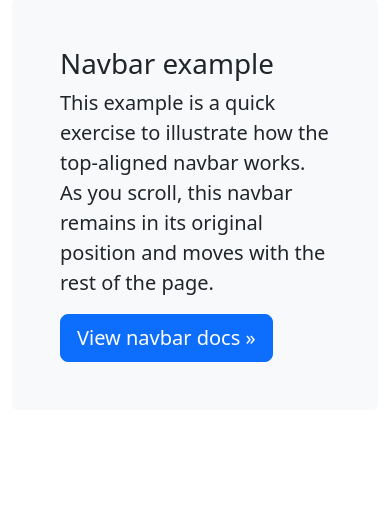
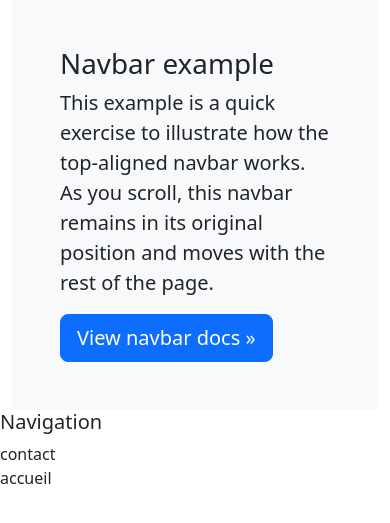
Before and after one commit to Sarkhan82/PHP, a PHP site: page / in a window 390 px wide. Shown: the part 81-604 px from the top of the page. Run offline with PHP 8.4, Linux system fonts and the light colour scheme; some libraries are stand-ins or nearby versions.

```diff
--- a/footer.php
+++ b/footer.php
@@ -1,4 +1,14 @@
 
+<div class="row">
+    <div class="col-md-4"></div>
+    <div class="col-md-4"></div>
+    <div class="col-md-4">
+        <h5>Navigation</h5>
+        <ul class="list-unstyled text-small">
+        <?php require "menu.php"; ?>
+        </ul>
+    </div>
+</div>
 <!-- JavaScript Bundle with Popper -->
 <script src="https://cdn.jsdelivr.net/npm/bootstrap@5.2.0/dist/js/bootstrap.bundle.min.js" integrity="sha384-A3rJD856KowSb7dwlZdYEkO39Gagi7vIsF0jrRAoQmDKKtQBHUuLZ9AsSv4jD4Xa" crossorigin="anonymous"></script>
 
--- a/header.php
+++ b/header.php
@@ -95,12 +95,7 @@
     </button>
     <div class="collapse navbar-collapse" id="navbarCollapse">
       <ul class="navbar-nav me-auto mb-2 mb-md-0">
-        <li class="nav-item">
-          <a class="nav-link <?php if ($_SERVER["SCRIPT_NAME"] === "/index.php"): ?>active<?php endif; ?>" aria-current="page" href="/index.php">Accueil</a>
-        </li>
-        <li class="nav-item">
-          <a class="nav-link <?php if ($_SERVER["SCRIPT_NAME"] === "/contact.php"): ?>active<?php endif; ?>" href="/contact.php">Conctact</a>
-        </li>
+        <?php require "menu.php"; ?>
       </ul>
     </div>
   </div>
--- /dev/null
+++ b/menu.php
@@ -0,0 +1,4 @@
+<?php require_once 'menu_function.php'; ?>
+
+<?= nav_link("/contact.php", "contact"); ?>
+<?= nav_link("/index.php", "accueil"); ?>
--- /dev/null
+++ b/menu_function.php
@@ -0,0 +1,14 @@
+<?php
+function nav_link (string $lien, string $titre): string
+{
+    $classe = "nav-link";
+    if ($_SERVER["SCRIPT_NAME"] === $lien) {
+        $classe .= " active";
+    }
+    return <<<HTML
+    <li class="nav-item">
+    <a class="$classe" href="$lien">$titre</a>
+  </li>
+HTML;
+}
+?>
```
Also changed, not shown: jeu.php (added, +20 -0 lines).
